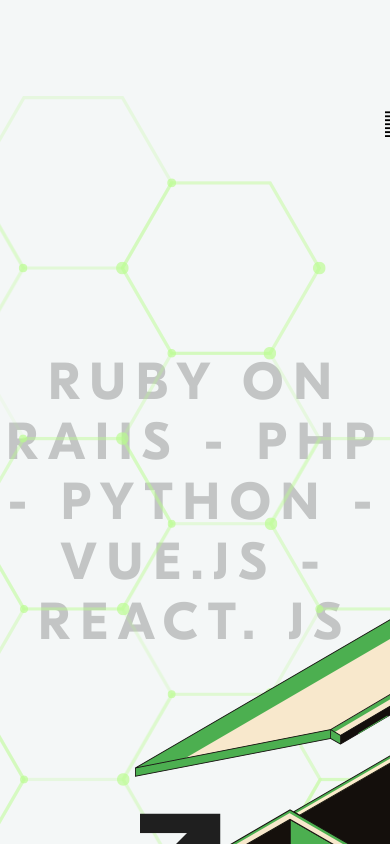
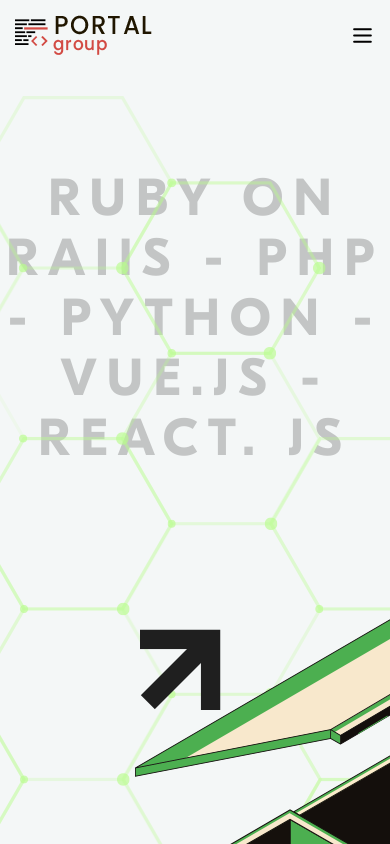
Before and after one commit to apuc/-outstaffing_land, a Vue app: page / in a window 390 px wide. Shown: the top 844 px of the page. Built offline with nearby package versions, Linux system fonts and the light colour scheme.

Commit message:
new(Header): медиазапрос(<425px), + меню под мобилки
Открытие/закрытие меню

```diff
--- a/src/components/header/Header.vue
+++ b/src/components/header/Header.vue
@@ -27,16 +27,59 @@
         <a href="#">обратная связь</a>
       </div>
     </div>
+   <div class="mobile-nav" style="position: relative;">
+     <div
+         class="btn-nav-open"
+         v-on:click="open_nav_menu"
+     >
+       <svg width="25" height="25" viewBox="0 0 48 48" fill="none" xmlns="http://www.w3.org/2000/svg">
+         <rect width="48" height="48" fill="white" fill-opacity="0.01"/>
+         <path d="M7.94977 11.9498H39.9498" stroke="black" stroke-width="4" stroke-linecap="round" stroke-linejoin="round"/>
+         <path d="M7.94977 23.9498H39.9498" stroke="black" stroke-width="4" stroke-linecap="round" stroke-linejoin="round"/>
+         <path d="M7.94977 35.9498H39.9498" stroke="black" stroke-width="4" stroke-linecap="round" stroke-linejoin="round"/>
+       </svg>
+     </div>
+     <div
+         v-if="show_nav_menu"
+         ref="nav_menu"
+         class="nav-menu">
+       <a href="#">О нас</a>
+       <a href="#">Наши возможности</a>
+       <a href="#">Наши проекты</a>
+       <a href="#">Контакты</a>
+     </div>
+
+   </div>
   </header>
 </template>
 
 <script>
 export default {
-  name: "Header"
+  name: "Header",
+  data() {
+    return {
+      show_nav_menu: false
+    }
+  },
+  methods: {
+    open_nav_menu: function () {
+      this.show_nav_menu = !this.show_nav_menu
+    }
+  }
 }
 </script>
 
 <style scoped>
+.mobile-nav .nav-menu {
+  position: absolute;
+  top: 30px;
+  right: 0;
+  display: inline-grid;
+  background-color: #efeff5;;
+  width: 150px;
+  text-align: right;
+  padding: 10px;
+}
 @font-face {
   font-family: 'G TEesti Pro Text';
   src: url('../../assets/font/GTEestiProText-ThinItalic.eot');
@@ -380,7 +423,10 @@
   padding: 42px 385px;
   justify-content: space-between;
 }
-
+.nav-menu a {
+  text-decoration: none;
+  color: #4caf50;
+}
 .wrapper-logo {
   display: flex;
   align-items: center;
@@ -466,4 +512,19 @@
   color: #a6a5a5;
   font-family: "G TEesti Pro Display";
 }
+
+@media only screen and (max-width: 425px) {
+  header {
+    padding: 15px;
+  }
+  .head-navigation {
+    display: none;
+  }
+  .logo-subtitle {
+    display: none;
+  }
+  .button-contact {
+    display: none;
+  }
+}
 </style>
```
